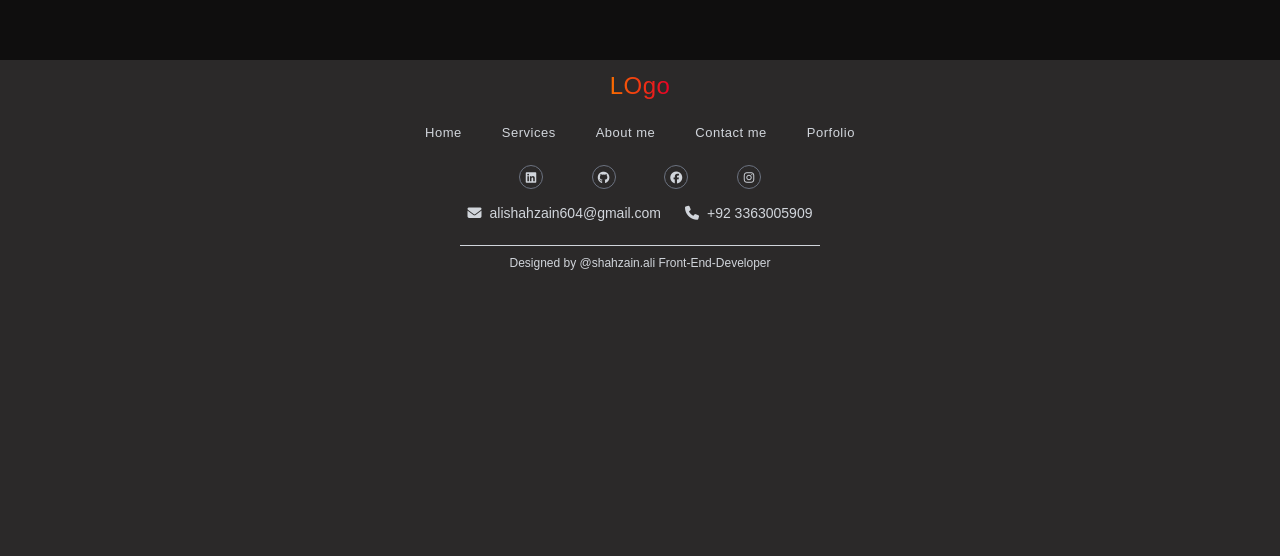
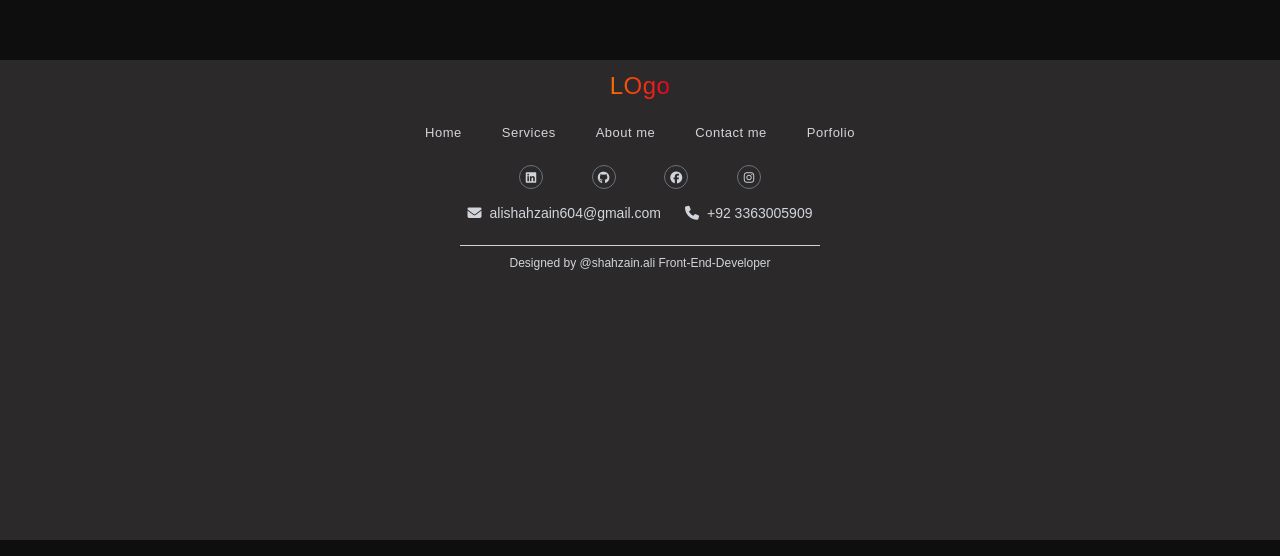
Before and after one commit to Shahzain-Bangash/Personal-Portfolio, a Next.js app: page / in a window 1280 px wide. Shown: the part 3308-3864 px from the top of the page. Built offline with nearby package versions, Linux system fonts and the light colour scheme.

Commit message:
Set Footer

```diff
--- a/src/app/components/Footer.tsx
+++ b/src/app/components/Footer.tsx
@@ -3,7 +3,7 @@ import Link from 'next/link'
 
 const Footer = () => {
   return (
-    <footer className="landscape:" id='footer-sec'>
+    <footer className="landscape:mt-2" id='footer-sec'>
         <div>
         <nav className="text-[13px] tracking-[0.5px]  px-auto customsm:px-auto  smm:px-auto py-2 flex text-white flex-col items-center ">
             <Link href="" className="text-[1.5rem] pb-4">
@@ -67,7 +67,7 @@ const Footer = () => {
                 <span className="inline-block text-[14px] customsm:text-[12px]">+92 3363005909</span>
             </div>
         </div>
-        <div className='text-gray-300 w-[50%] smm:text-[11px] text-[12px] mx-auto text-center pb-2 '>
+        <div className='text-gray-300 w-[50%] smm:text-[11px] text-[12px] mx-auto text-center landscape:pb-4 '>
             <p className='mt-2 '>Designed by @shahzain.ali <span className="block smm:inline sm:inline md:inline lg:inline ">Front-End-Developer</span>
             </p>
         </div>
--- a/src/app/globals.css
+++ b/src/app/globals.css
@@ -43,6 +43,6 @@ body {
 }
 @media (orientation: landscape) {
   #footer-sec {
-    height: 62vh;
+    height: 60vh;
   }
 }
```
